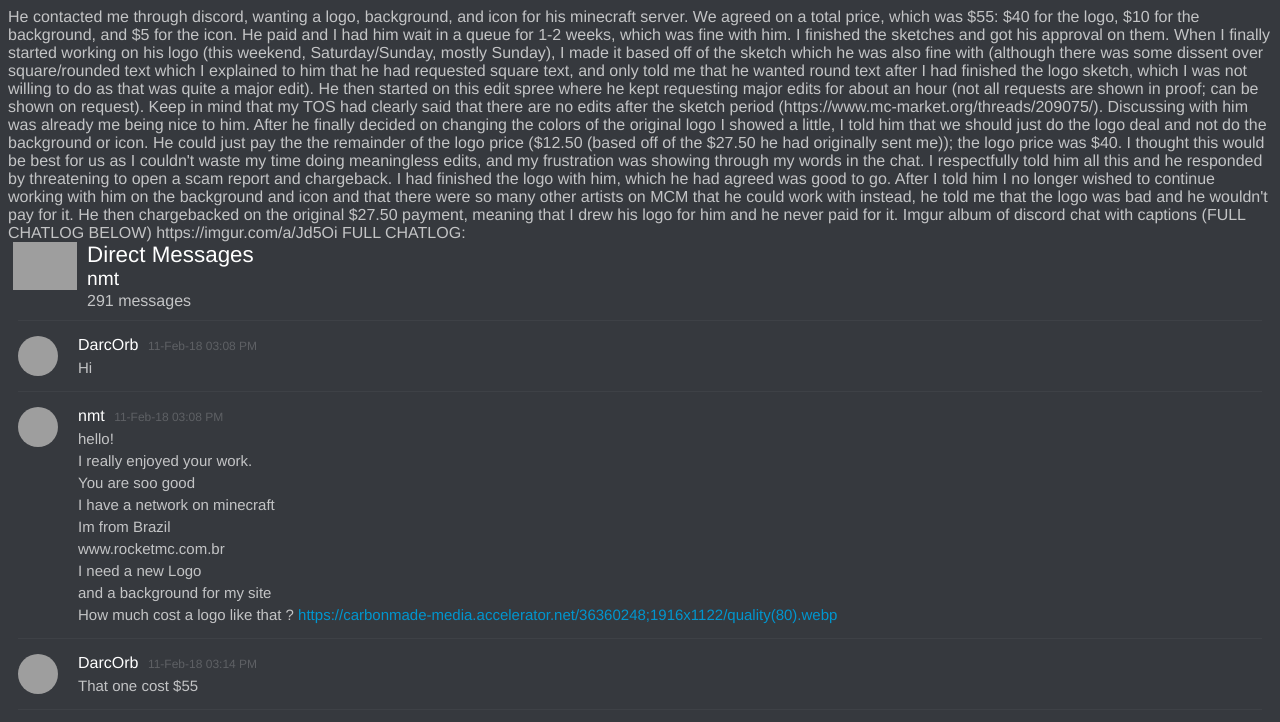
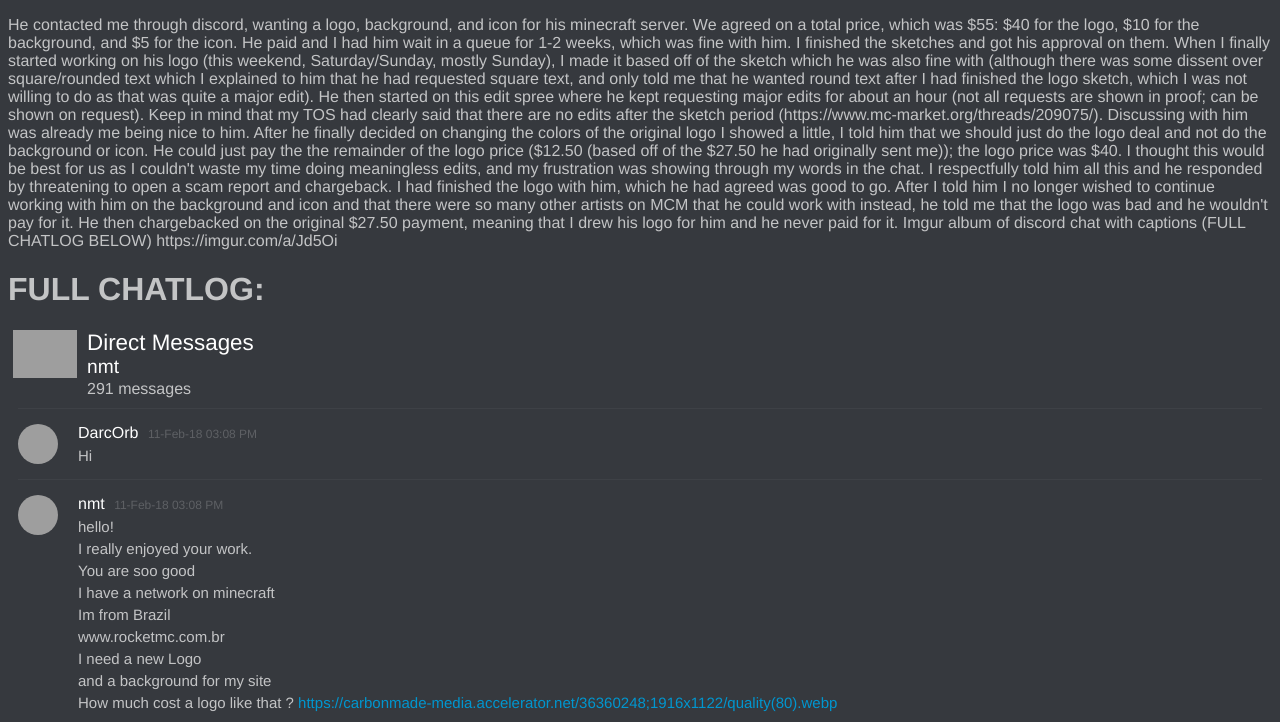
Before and after one commit to DarcOrb/darcorb.github.io, a plain HTML site: page index.html in a window 1280 px wide. Shown: the top 722 px of the page. Drawn offline with Linux system fonts and the light colour scheme; grey boxes are pictures that could not be loaded.

Commit message:
Update index.html

```diff
--- a/index.html
+++ b/index.html
@@ -2,7 +2,7 @@
 <!DOCTYPE html>
 <html lang="en">
 <div>
-He contacted me through discord, wanting a logo, background, and icon for his minecraft server. We agreed on a total price, which was $55: $40 for the logo, $10 for the background, and $5 for the icon. He paid and I had him wait in a queue for 1-2 weeks, which was fine with him. I finished the sketches and got his approval on them. When I finally started working on his logo (this weekend, Saturday/Sunday, mostly Sunday), I made it based off of the sketch which he was also fine with (although there was some dissent over square/rounded text which I explained to him that he had requested square text, and only told me that he wanted round text after I had finished the logo sketch, which I was not willing to do as that was quite a major edit).
+<p>He contacted me through discord, wanting a logo, background, and icon for his minecraft server. We agreed on a total price, which was $55: $40 for the logo, $10 for the background, and $5 for the icon. He paid and I had him wait in a queue for 1-2 weeks, which was fine with him. I finished the sketches and got his approval on them. When I finally started working on his logo (this weekend, Saturday/Sunday, mostly Sunday), I made it based off of the sketch which he was also fine with (although there was some dissent over square/rounded text which I explained to him that he had requested square text, and only told me that he wanted round text after I had finished the logo sketch, which I was not willing to do as that was quite a major edit).
 He then started on this edit spree where he kept requesting major edits for about an hour (not all requests are shown in proof; can be shown on request). Keep in mind that my TOS had clearly said that there are no edits after the sketch period (https://www.mc-market.org/threads/209075/). Discussing with him was already me being nice to him.
 After he finally decided on changing the colors of the original logo I showed a little, I told him that we should just do the logo deal and not do the background or icon. He could just pay the the remainder of the logo price ($12.50 (based off of the $27.50 he had originally sent me)); the logo price was $40.
 I thought this would be best for us as I couldn't waste my time doing meaningless edits, and my frustration was showing through my words in the chat. I respectfully told him all this and he responded by threatening to open a scam report and chargeback.
@@ -13,8 +13,8 @@ He then chargebacked on the original $27.50 payment, meaning that I drew his log
 
 Imgur album of discord chat with captions (FULL CHATLOG BELOW)
     https://imgur.com/a/Jd5Oi
-
-FULL CHATLOG:
+    </p>
+    <h1>FULL CHATLOG:</h1>
 
     </div>
 <head>
```
